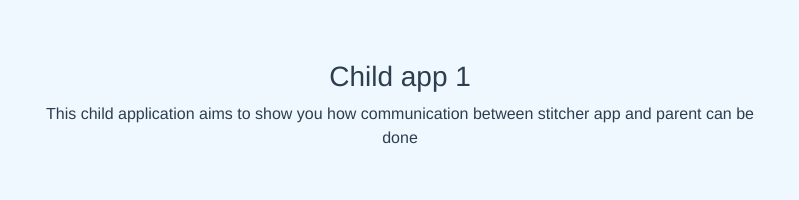
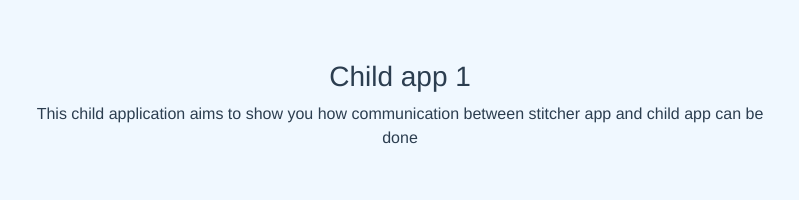
Before and after one commit to binh710/child-app-1, a Vue app: page / in a window 1280 px wide. Shown: the top 200 px of the page, without its empty margins (240-1039 px from the left). Built offline with nearby package versions, Linux system fonts and the light colour scheme.

Commit message:
fix: text change

```diff
--- a/src/App.vue
+++ b/src/App.vue
@@ -3,7 +3,7 @@
     <div class="row justify-content-center align-item-center text-center">
       <div class="col-12 col-md-10 col-lg-8">
         <h3>Child app 1</h3>
-        <p>This child application aims to show you how communication between stitcher app and parent can be done</p>
+        <p>This child application aims to show you how communication between stitcher app and child app can be done</p>
         <br/>
         <br/>
 
```
